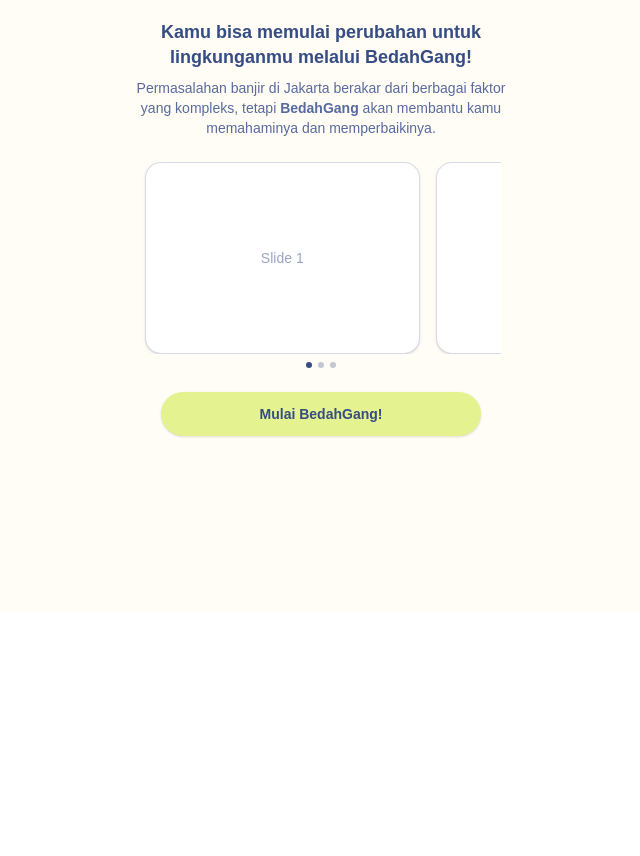
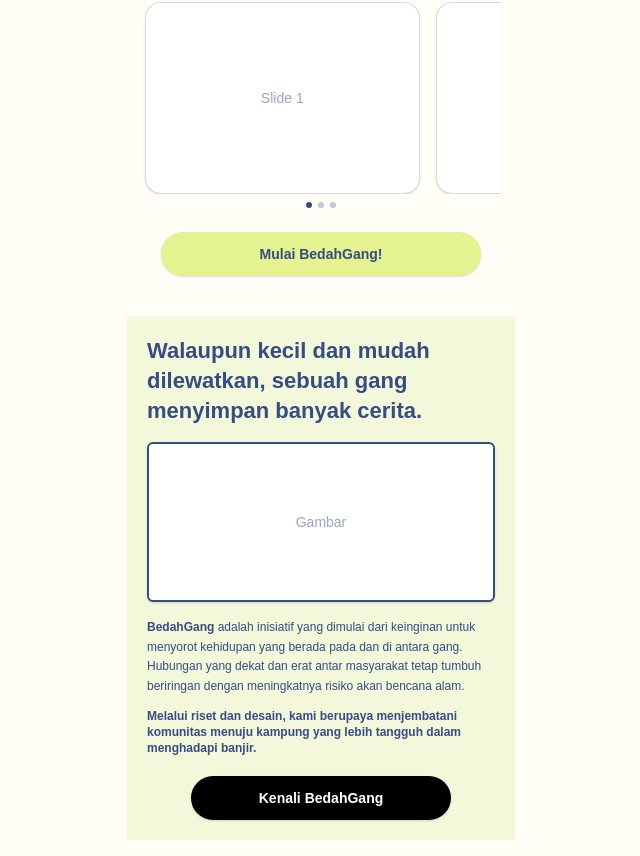
Before and after one commit to naylzhra/GangUp-Hack4ResilientJakarta2025, a Next.js app in the folder code/web/: page / in a window 1280 px wide. Shown: the part 188-1044 px from the top of the page, without its empty margins (319-959 px from the left). Before the commit the page ends 800 px from the top, so only its background shows below. Built offline with nearby package versions, Linux system fonts and the light colour scheme.

Commit message:
feat: update landing page

```diff
--- a/code/web/app/page.tsx
+++ b/code/web/app/page.tsx
@@ -153,6 +153,50 @@
                 </button>
             </section>
             </main>
+
+            {/* Section: Tentang BedahGang */}
+            <section className="mt-10 relative overflow-hidden bg-[#F2F8D9] p-5 text-[#364C84]">
+              {/* dekor sederhana */}
+              {/* <div className="pointer-events-none absolute -left-10 -top-10 h-28 w-28 rotate-12 rounded-2xl bg-[#E4F28F]" />
+              <div className="pointer-events-none absolute -bottom-10 -right-10 h-32 w-32 -rotate-6 rounded-2xl bg-[#D7E6A5]" /> */}
+
+              <h2 className="relative z-10 text-[22px] leading-snug font-semibold">
+                Walaupun kecil dan mudah dilewatkan,{" "}
+                <span className="font-extrabold">sebuah gang menyimpan banyak cerita.</span>
+              </h2>
+
+              <div className="relative z-10 mt-4">
+                <div className="h-40 w-full rounded-md border-2 bg-white shadow-sm">
+                  {/* ganti isi div ini dengan <Image /> atau <video /> jika sudah ada asset */}
+                  <div className="grid h-full w-full place-items-center text-sm text-[#364C84]/50">
+                    Gambar
+                  </div>
+                </div>
+              </div>
+
+              <p className="relative z-10 mt-4 text-xs leading-relaxed">
+                <span className="font-semibold">BedahGang</span> adalah inisiatif yang dimulai dari
+                keinginan untuk menyorot kehidupan yang berada pada dan di antara gang. Hubungan
+                yang dekat dan erat antar masyarakat tetap tumbuh beriringan dengan meningkatnya
+                risiko akan bencana alam.
+              </p>
+
+              <p className="relative z-10 mt-3 text-xs font-semibold">
+                Melalui riset dan desain, kami berupaya menjembatani komunitas menuju kampung
+                yang lebih tangguh dalam menghadapi banjir.
+              </p>
+
+              <div className="relative z-10 mt-5 flex justify-center">
+                <button
+                  onClick={() => router.push("/about")}
+                  className="w-full max-w-[260px] rounded-full bg-black px-6 py-3 text-sm font-semibold text-white shadow-sm hover:brightness-110 active:brightness-90"
+                >
+                  Kenali Bedah<span className="font-extrabold">Gang</span>
+                </button>
+              </div>
+            </section>
+
+
         </div>
 
 
```
